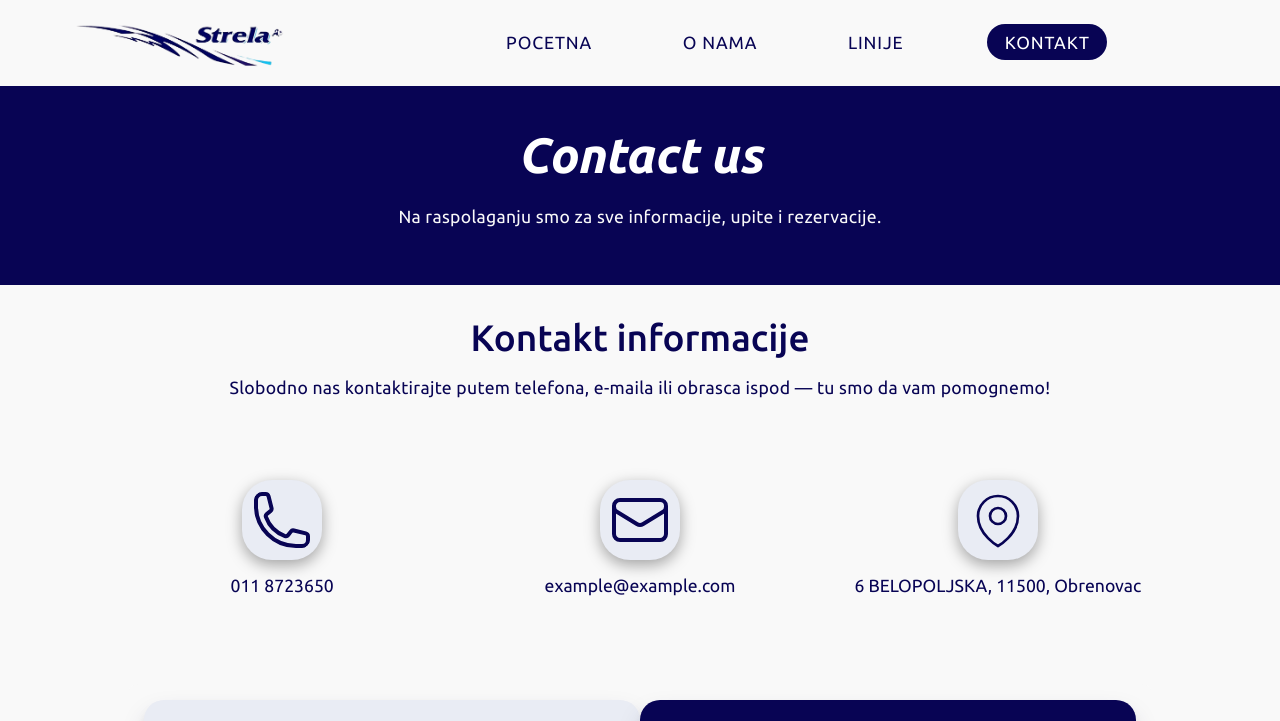
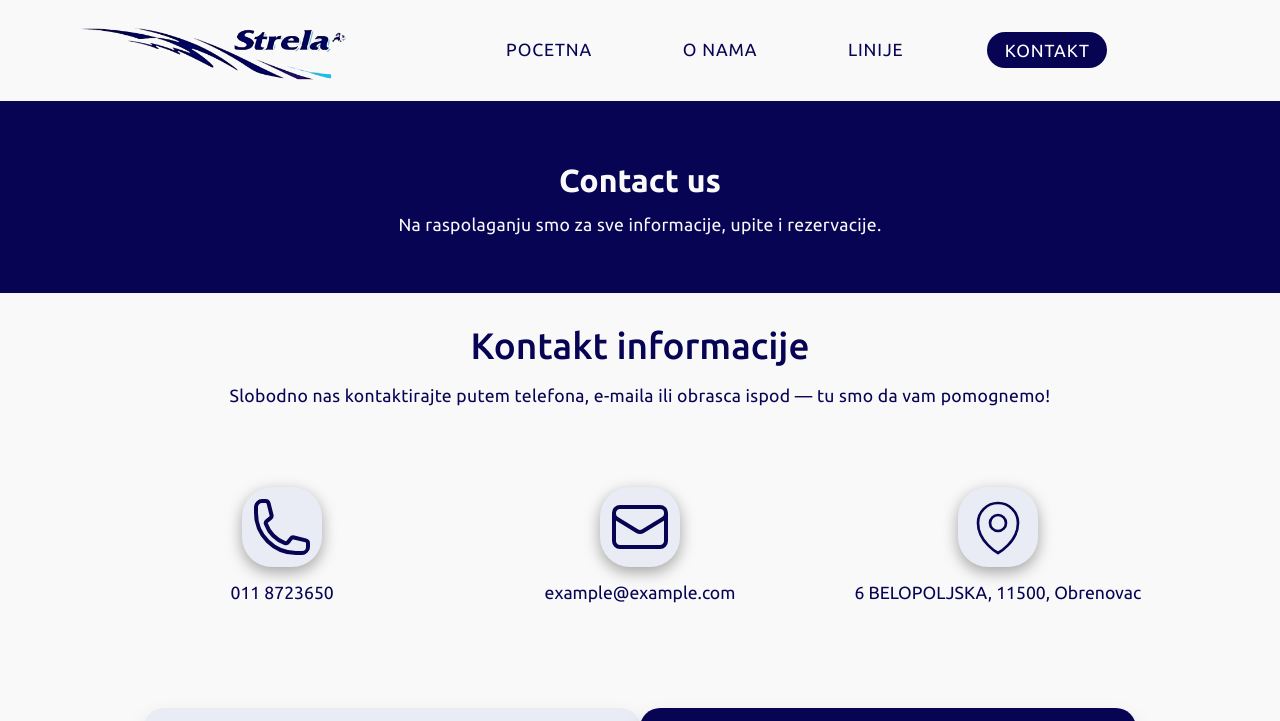
Before and after one commit to texksi/Strela, a plain HTML site: page contact.html in a window 1280 px wide. Shown: the top 721 px of the page. Drawn offline with Linux system fonts and the light colour scheme.

Commit message:
Update contact.html

```diff
--- a/contact.html
+++ b/contact.html
@@ -5,7 +5,7 @@
     <meta name="viewport"
             content="width=device-width, initial-scale=1.0, viewport-fit=cover">
     <link rel="stylesheet" href="css/normalized.css" />
-    <link rel="stylesheet" href="css/styleIndex.css" />
+    <link rel="stylesheet" href="css/index3.css" />
     <link rel="stylesheet" href="css/styleAboutUs.css" />
     <link rel="stylesheet" href="css/styleContact.css" />
     <title>ASP Strela Obrenovac</title>
```
